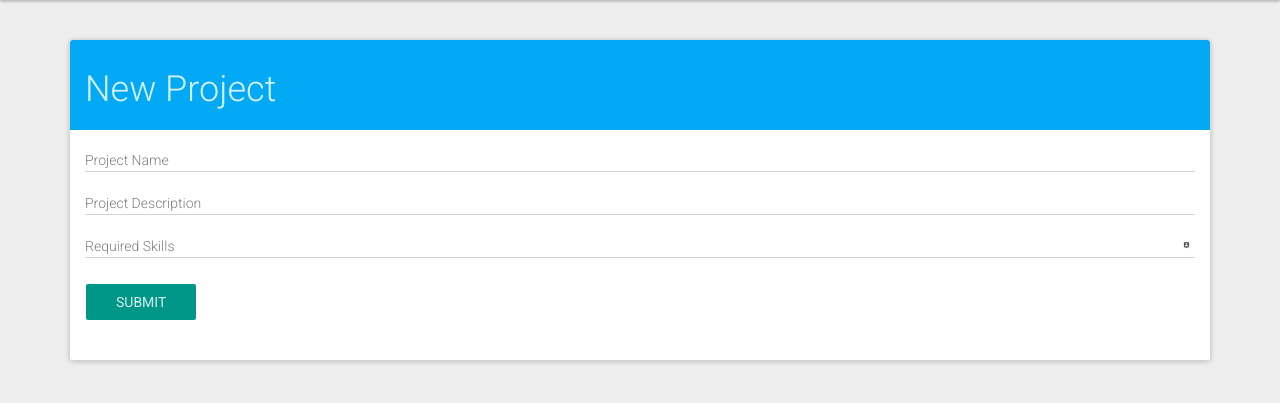
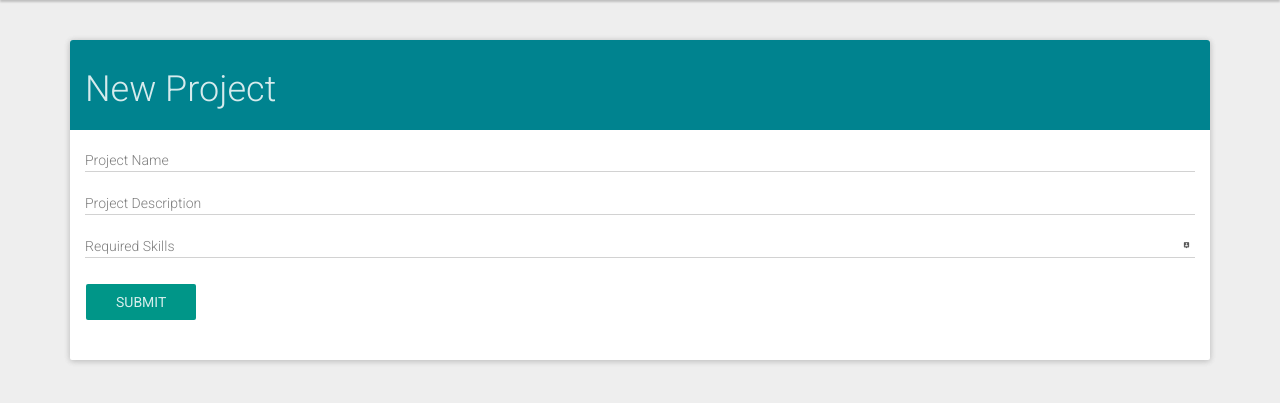
Before and after one commit to maticrivo/hackathing, a Flask app: template app/templates/new_project.html in a window 1280 px wide. Shown: the part 241-644 px from the top of the page. Run offline with Flask 2, Linux system fonts and the light colour scheme; the template is opened without the code that fills it, so the values that code supplies are empty; style sheets or scripts are compiled from the project's sources; some libraries are stand-ins or nearby versions.

Commit message:
Style fixes

```diff
--- a/app/static/style.css
+++ b/app/static/style.css
@@ -33,7 +33,7 @@ a[role="username"] {
 .btn-default {
   background-color: white !important;
 }
-.btn-default:hover {
+.btn-default:hover, .btn-default:active, .btn-default:visited {
   color: black !important;
 }
 
--- a/app/templates/new_project.html
+++ b/app/templates/new_project.html
@@ -2,7 +2,7 @@
 {% block body %}
 
 <div class="container">
-    <div id="project" class="panel panel-info">
+    <div id="project" class="panel panel-primary">
       <div class="panel-heading">
         <h1>New Project</h1>
       </div>
```
